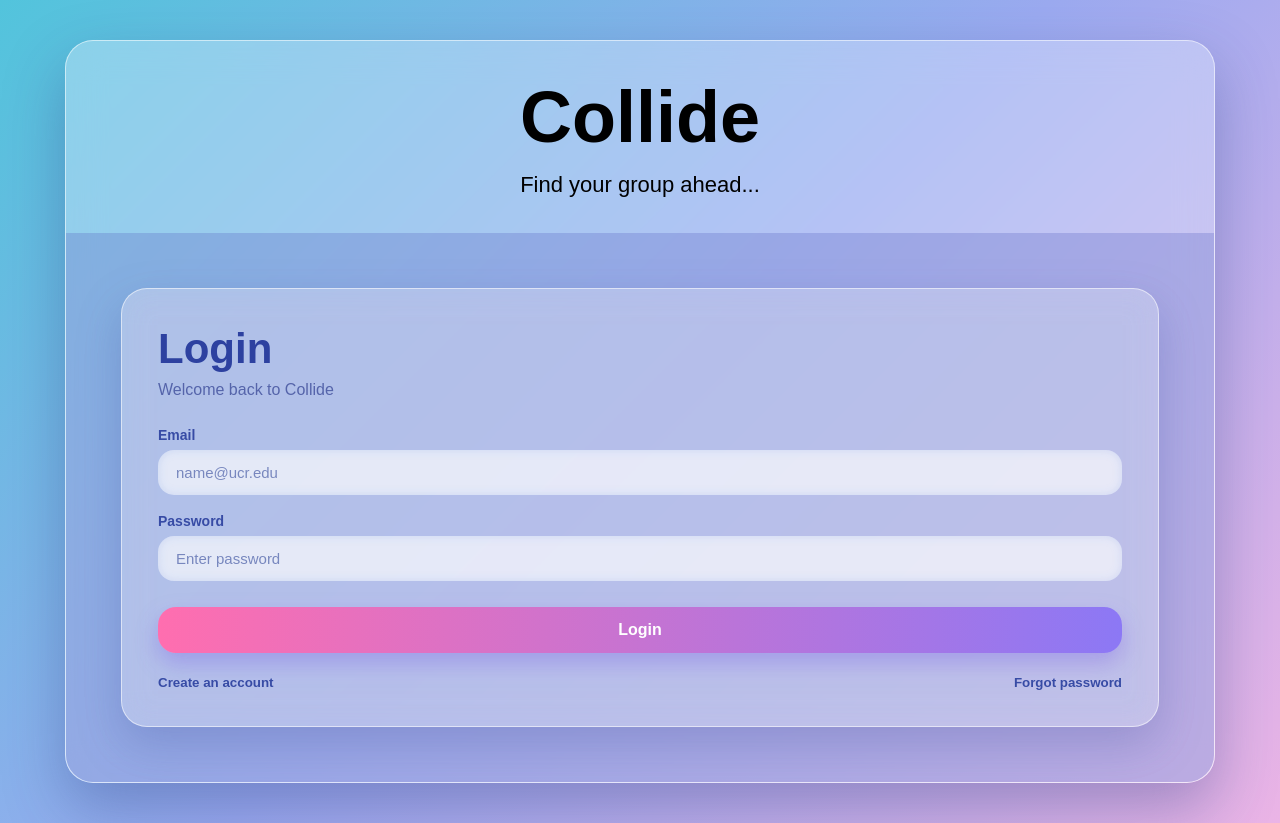
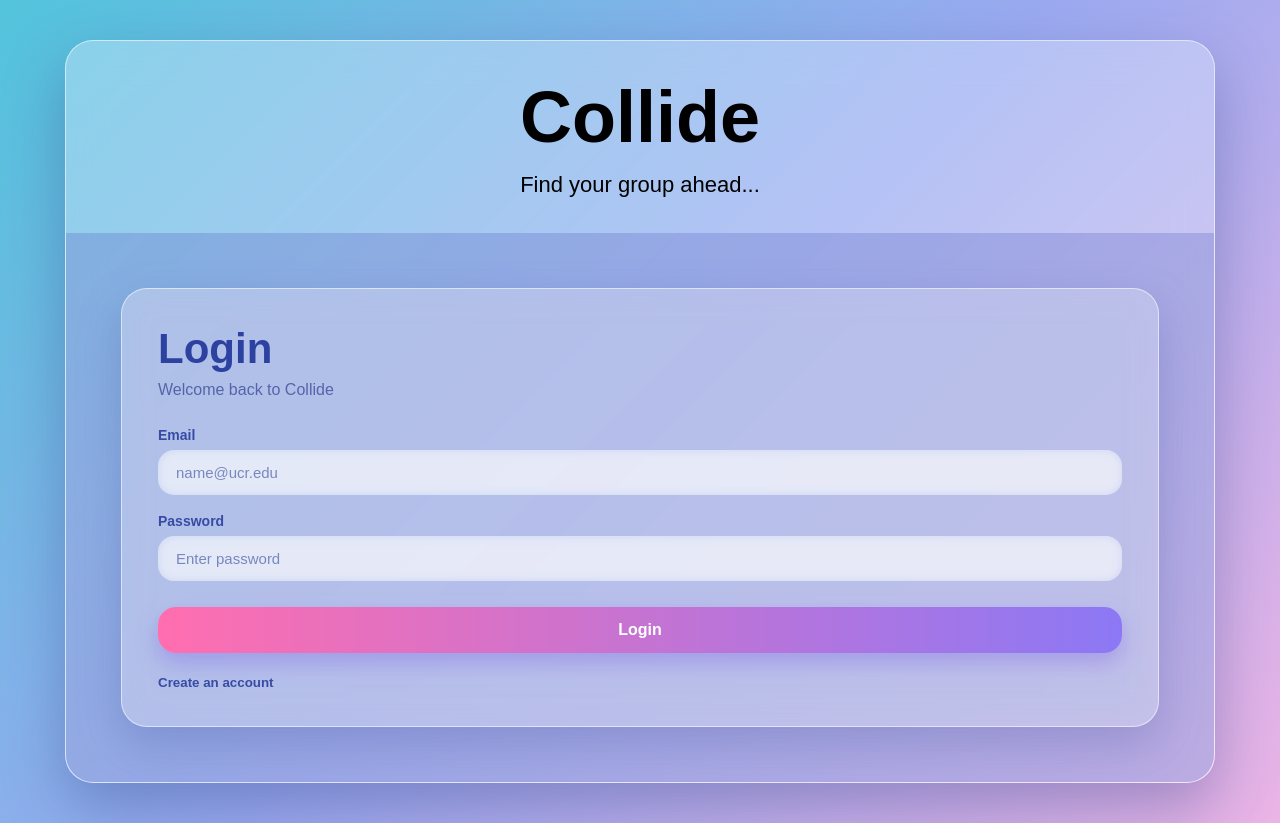
Before and after one commit to mozunagarcia/Collide, a React (Vite) app in the folder client/: page / in a window 1280 px wide. Built offline with nearby package versions, Linux system fonts and the light colour scheme; no server answers.

Commit message:
forgot password button removed

```diff
--- a/client/src/components/auth/LoginForm.jsx
+++ b/client/src/components/auth/LoginForm.jsx
@@ -71,9 +71,6 @@ function LoginForm({ setPage }) {
           Create an account
         </button>
 
-        <button className="link-button" type="button">
-          Forgot password
-        </button>
       </div>
     </form>
   );
```
Also changed, not shown: 1 other file (tests, documents, lock files or other folders).
